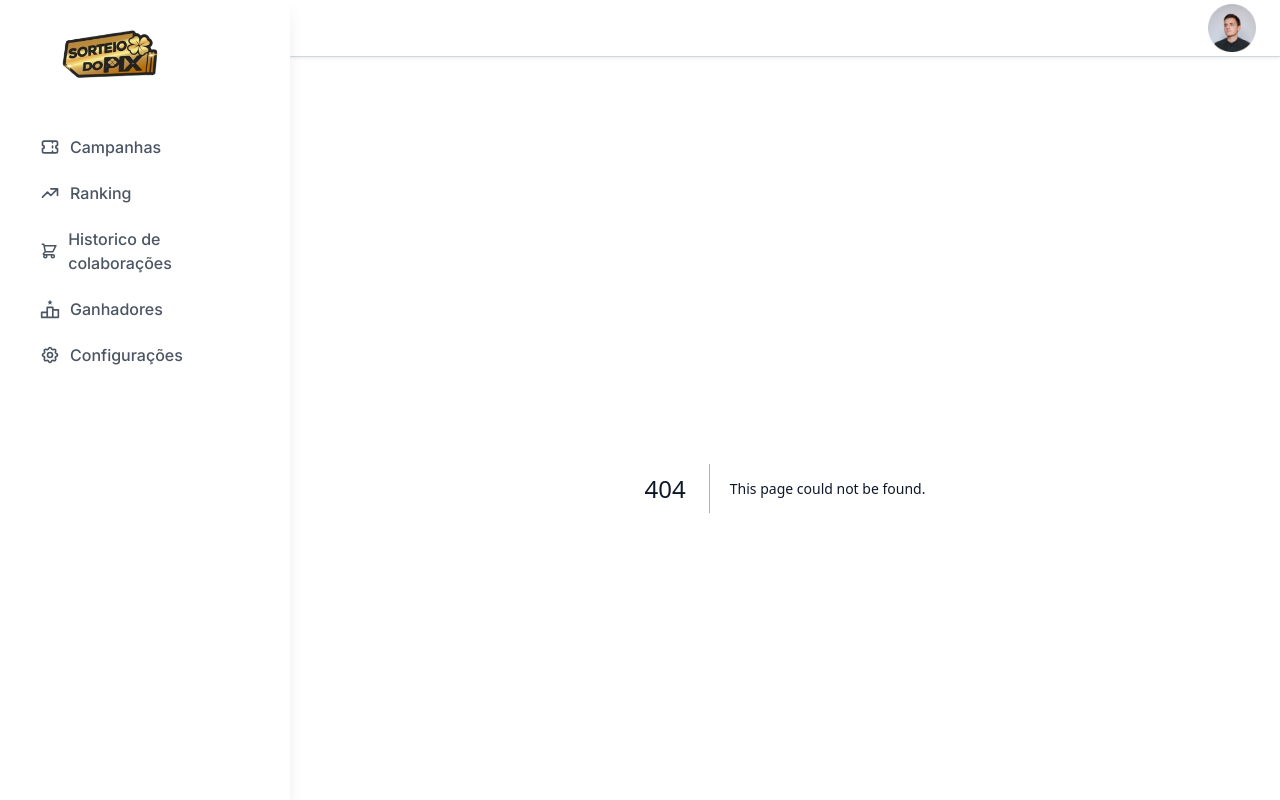
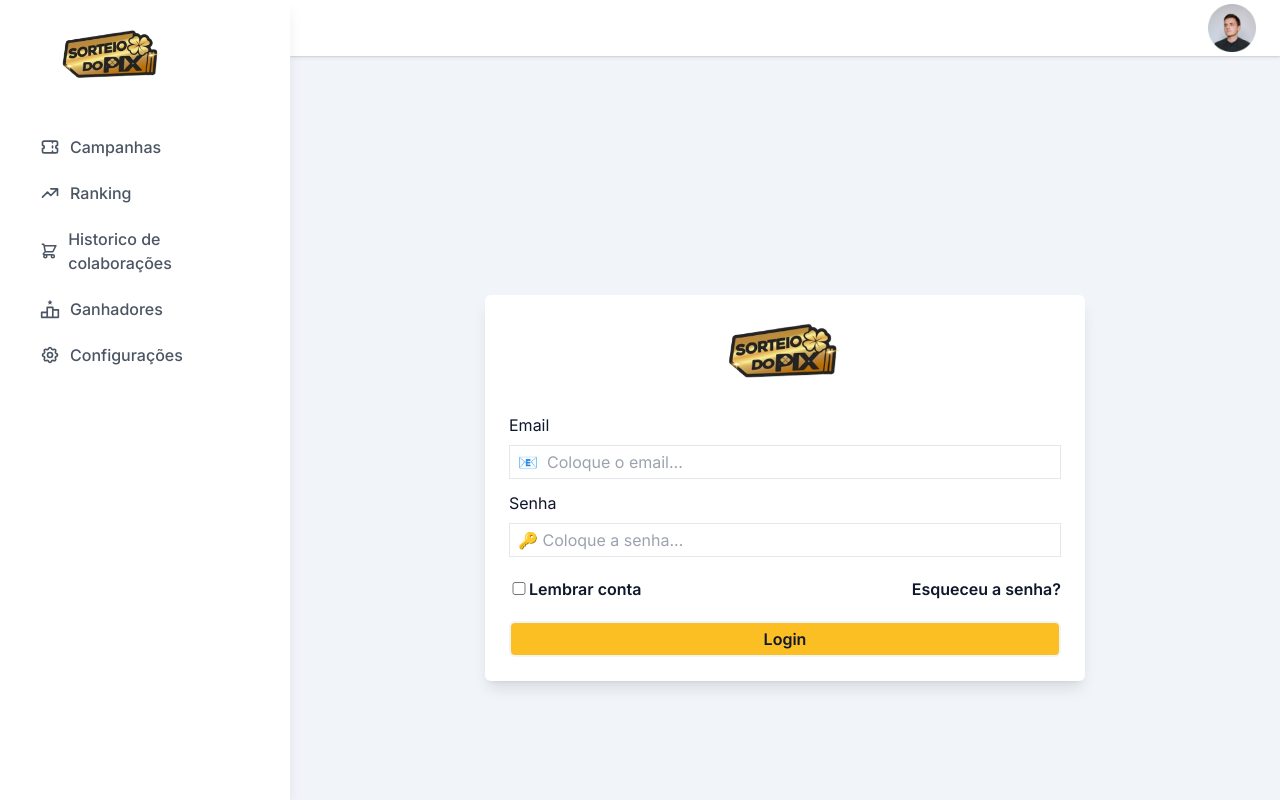
Before and after one commit to AleksVale/Rifa, a Next.js app in the folder rifa/: page /login in a window 1280 px wide. Before the commit this address had no page. Built offline with nearby package versions, Linux system fonts and the light colour scheme; a web font is replaced by a local one.

Commit message:
login page

```diff
--- /dev/null
+++ b/rifa/app/login/page.tsx
@@ -0,0 +1,75 @@
+import Image from 'next/image'
+import React from 'react'
+import { Metadata } from 'next'
+import Link from 'next/link'
+export const metadata: Metadata = {
+  title: 'Login',
+  description: 'This is the login page',
+  // other metadata
+}
+
+const Login = () => {
+  return (
+    <>
+      <div className="flex justify-center items-center h-screen">
+        <div className="w-150 p-6 shadow-lg bg-white rounded-md">
+          <h1 className="text-3xl block text-center font-semibold">
+            <div className="flex justify-center items-center">
+              <Link href="/">
+                <Image
+                  width={200}
+                  height={32}
+                  src={'/images/logo/logo.png'}
+                  alt="Logo"
+                />
+              </Link>
+            </div>
+          </h1>
+          <div className="mt-8">
+            <label htmlFor="email" className="block text-base mb-2">
+              Email
+            </label>
+            <input
+              type="email"
+              id="email"
+              className="border w-full text-base px-2 py-1 focus:outline-none focus:ring-0 focus:border-gray-600 border-"
+              placeholder="📧  Coloque o email..."
+            />
+          </div>
+          <div className="mt-3">
+            <label htmlFor="password" className="block text-base mb-2">
+              Senha
+            </label>
+            <input
+              type="password"
+              id="password"
+              className="border w-full text-base px-2 py-1 focus:outline-none focus:ring-0 focus:border-gray-600"
+              placeholder="🔑 Coloque a senha..."
+            />
+          </div>
+          <div className="mt-5 flex justify-between items-center text-indigo=-800 font-semibold">
+            <div>
+              <input type="checkbox" className="w-5" />
+              <label>Lembrar conta</label>
+            </div>
+            <div>
+              <a href="#" className="text-indigo=-800 font-semibold">
+                Esqueceu a senha?
+              </a>
+            </div>
+          </div>
+          <div className="mt-5">
+            <button
+              type="submit"
+              className="border-2 border-gray-100 bg-amber-400 text-[#0f172a] py-1 w-full rounded-md hover:bg-amber-300 font-semibold"
+            >
+              Login
+            </button>
+          </div>
+        </div>
+      </div>
+    </>
+  )
+}
+
+export default Login
```
